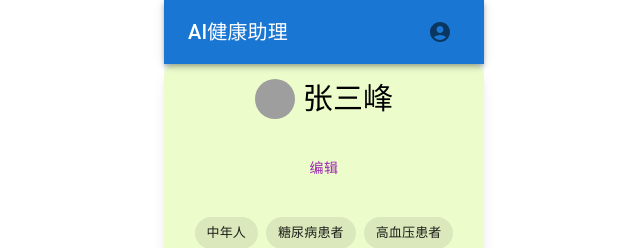
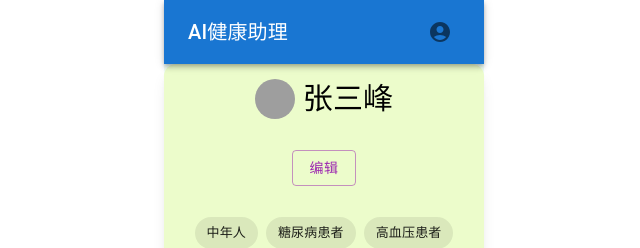
Before and after one commit to jacobavalanchel/react-food-frontend-azure, a React (Vite) app: page /contact in a window 1280 px wide. Shown: the top 248 px of the page, without its empty margins (316-956 px from the left). Built offline with nearby package versions, Linux system fonts and the light colour scheme; grey boxes are pictures that could not be loaded.

Commit message:
feat(doc): touchable label

```diff
--- a/src/MyPage.jsx
+++ b/src/MyPage.jsx
@@ -36,17 +36,6 @@ const MyPage = () => {
             {key: 2, title: '高血压患者'},
             {key: 3, title: '注重精神健康'},
             {key: 4, title: '爱吃面食'},]);
-    const handleLabelDataDelete = (labelToDelete) => () => {
-        setLabelData((labels) => labels.filter((label) => label.key !== labelToDelete.key));
-    };
-    // const handleLabelAdd = (newLabel) => {
-    //     const updatedLabelData = [
-    //         ...labelData,
-    //         { key: labelData.length, title: newLabel }
-    //     ];
-    //     setLabelData(updatedLabelData);
-    //     setIsNewLabelOpen(false);
-    // };
     const handleSubmit = () => {
         if(inputValue!==undefined){
             console.log('Submitted Values:', inputValue);
@@ -67,12 +56,9 @@ const MyPage = () => {
     function handleLabelInputOpen() {
         setIsNewLabelOpen(true);
     }
+    function handleLabelClick(data) {
 
-    function handleInputValueChange(newInputValue) {
-        console.log(newInputValue);
-        setInputValue(newInputValue);
     }
-
     return (
 
         <div className="flex flex-col justify-center">
@@ -121,7 +107,7 @@ const MyPage = () => {
                     </Dialog>
                     <Box sx={{display: 'flex'}}>
 
-                            <Button color="secondary" onClick={handleLabelInputOpen}>编辑</Button>
+                            <Button color="secondary" variant="outlined" onClick={handleLabelInputOpen}>编辑</Button>
                     </Box>
                     <div className="flex w-80 flex-row flex-wrap items-center justify-center gap-2">
                         {!isNewLabelOpen && labelData.map((data) => {
@@ -129,6 +115,7 @@ const MyPage = () => {
                                 <Chip
                                     key={data.key}
                                     label={data.title}
+                                    onClick={()=>handleLabelClick(data)}
                                 />
                             );
                         })}
```
